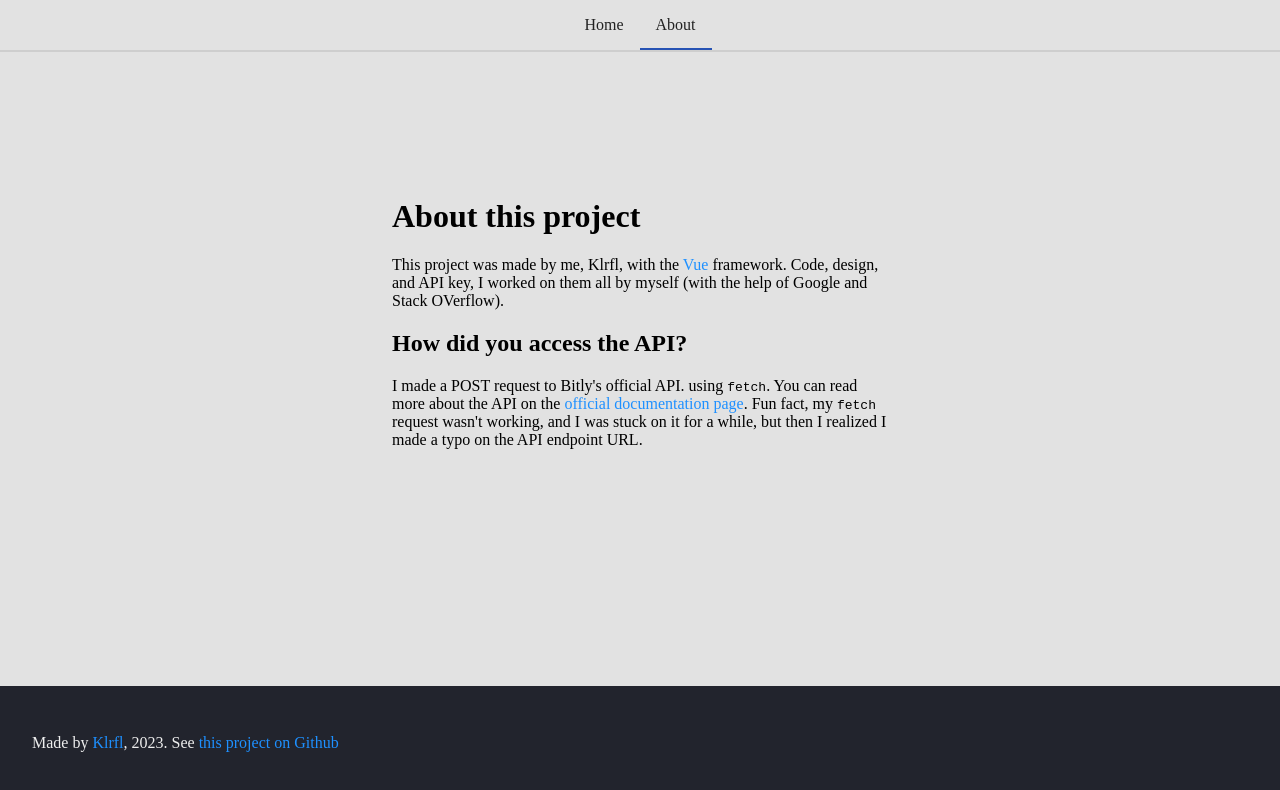
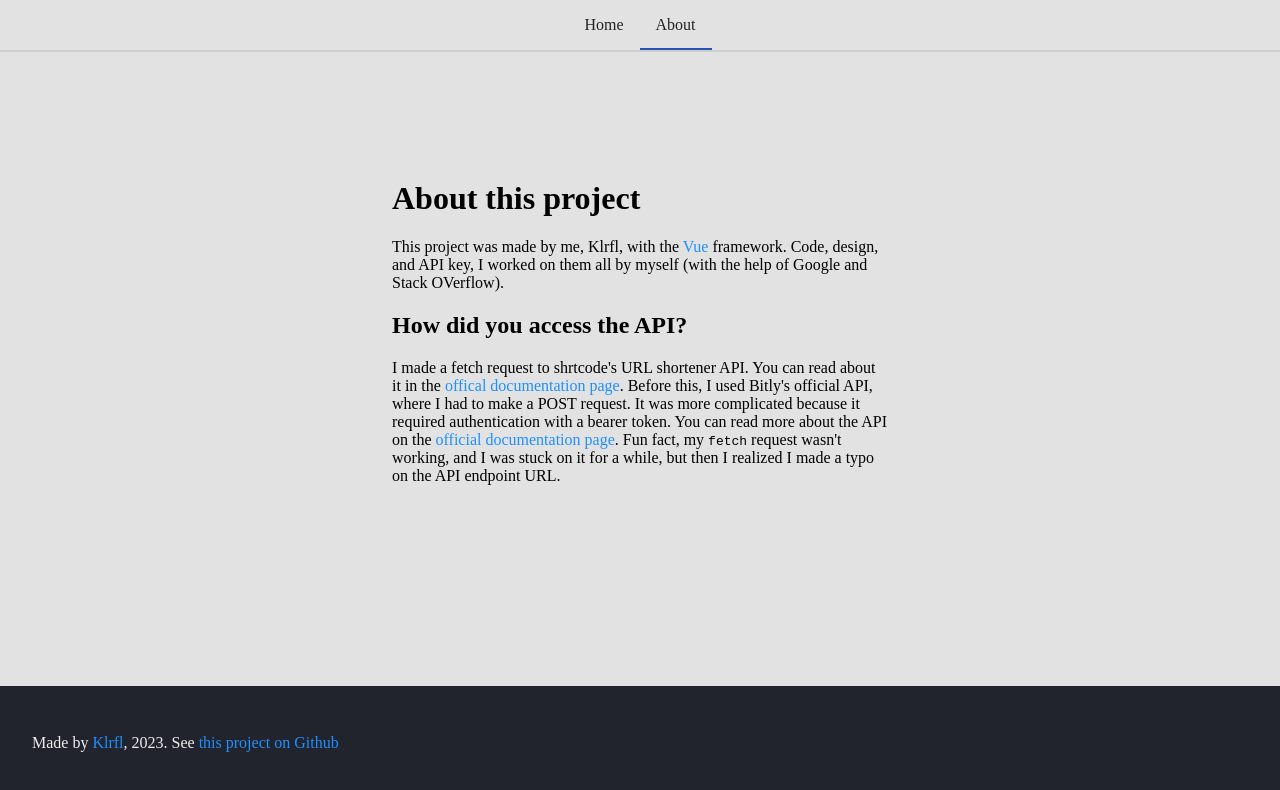
Before and after one commit to Klrfl/url-shortener, a Vue app: page /about in a window 1280 px wide. Shown: the top 790 px of the page. Built offline with nearby package versions, Linux system fonts and the light colour scheme.

Commit message:
update About page

```diff
--- a/src/views/About.vue
+++ b/src/views/About.vue
@@ -9,8 +9,13 @@
     </p>
     <h2>How did you access the API?</h2>
     <p>
-      I made a POST request to Bitly's official API. using <code>fetch</code>.
-      You can read more about the API on the
+      I made a fetch request to shrtcode's URL shortener API. You can read about
+      it in the
+      <a href="https://shrtco.de/docs" target="_blank"
+        >offical documentation page</a
+      >. Before this, I used Bitly's official API, where I had to make a POST
+      request. It was more complicated because it required authentication with a
+      bearer token. You can read more about the API on the
       <a href="https://dev.bitly.com/" target="_blank"
         >official documentation page</a
       >. Fun fact, my <code>fetch</code> request wasn't working, and I was stuck
```
